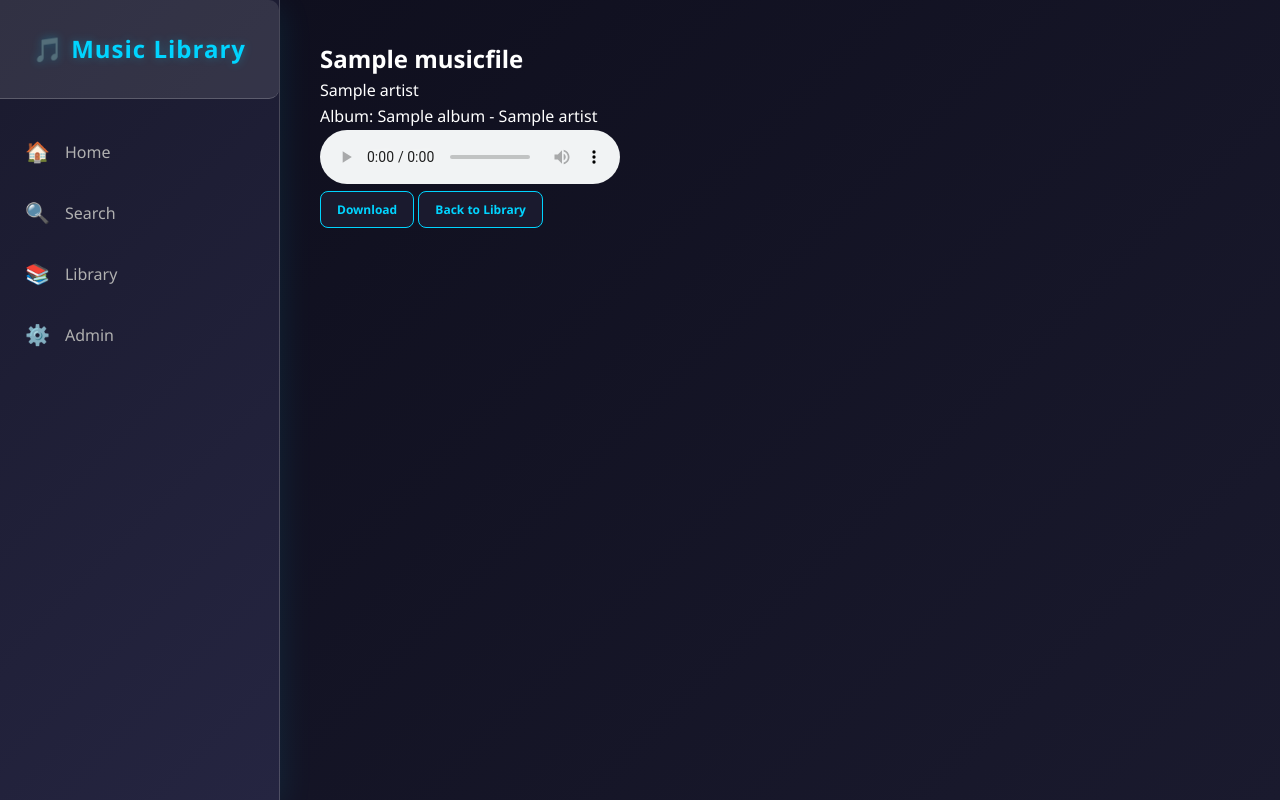
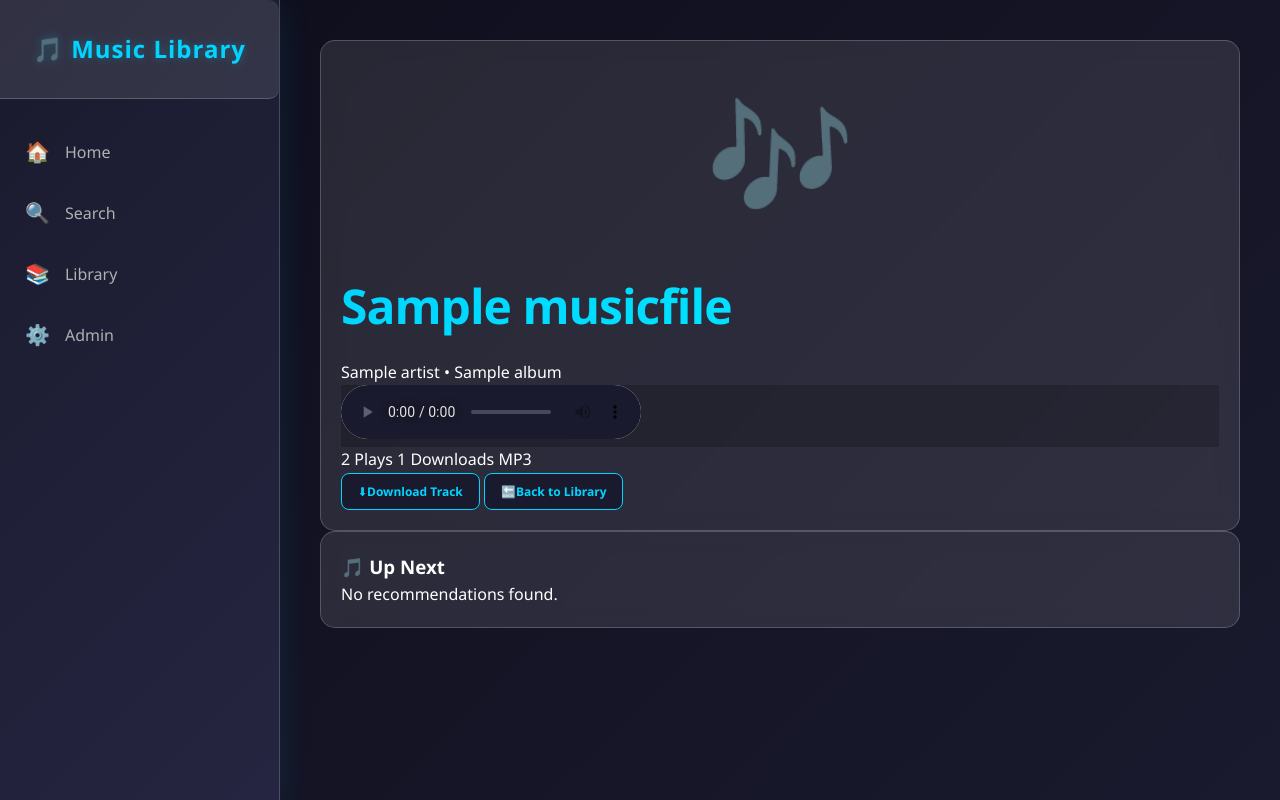
Before and after one commit to vitorpixel-6436/music-stream-app, a Django app: page /player/00000000-0000-0000-0000-000000000001/ in a window 1280 px wide. Run offline with Django 5.2, Linux system fonts and the light colour scheme; tables that the repository leaves empty hold one stand-in row (values such as "Sample post").

Commit message:
Update player.html

```diff
--- a/music/templates/music/player.html
+++ b/music/templates/music/player.html
@@ -1,27 +1,82 @@
 {% extends 'music/base.html' %}
+{% load static %}
 
-{% block title %}{{ music_file.title }} - Player{% endblock %}
+{% block title %}{{ music_file.title }} - Playing{% endblock %}
 
 {% block content %}
-<div class="player-container">
-    <div class="player-info">
-        <h2>{{ music_file.title }}</h2>
-        <p class="artist">{{ music_file.artist }}</p>
-        {% if music_file.album %}
-        <p class="album">Album: {{ music_file.album }}</p>
-        {% endif %}
-    </div>
+<div class="main-content-inner">
+    <div class="row">
+        <!-- Main Player Card -->
+        <div class="col-lg-8">
+            <div class="glass-card player-card p-5 text-center mb-4">
+                <div class="album-image mb-4" style="font-size: 120px;">🎶</div>
+                <h1 class="hero-title mb-2">{{ music_file.title }}</h1>
+                <p class="text-secondary fs-5 mb-4">
+                    {{ music_file.artist.name }}
+                    {% if music_file.album %} • {{ music_file.album.title }}{% endif %}
+                </p>
 
-    <div class="audio-player">
-        <audio id="music-player" controls>
-            <source src="{% url 'music:stream' music_file.pk %}" type="audio/mpeg">
-            Your browser does not support the audio element.
-        </audio>
-    </div>
+                <div class="audio-container my-5 p-4 rounded-4" style="background: rgba(0,0,0,0.2);">
+                    <audio id="music-player" class="w-100" controls autoplay>
+                        <source src="{% url 'music:stream' music_file.pk %}" type="audio/mpeg">
+                        Your browser does not support the audio element.
+                    </audio>
+                </div>
 
-    <div class="player-controls">
-        <a href="{% url 'music:download' music_file.pk %}" class="btn btn-download">Download</a>
-        <a href="{% url 'music:index' %}" class="btn btn-back">Back to Library</a>
+                <div class="player-stats d-flex justify-content-center gap-4 text-secondary small mb-5">
+                    <span><i class="fas fa-play"></i> {{ music_file.play_count }} Plays</span>
+                    <span><i class="fas fa-download"></i> {{ music_file.download_count }} Downloads</span>
+                    <span><i class="fas fa-file-audio"></i> {{ music_file.format|upper }}</span>
+                </div>
+
+                <div class="d-flex justify-content-center gap-3">
+                    <a href="{% url 'music:download' music_file.pk %}" class="btn px-5 py-3">
+                        <span class="me-2">⬇</span> Download Track
+                    </a>
+                    <a href="{% url 'music:index' %}" class="btn px-5 py-3" style="background: var(--secondary-bg);">
+                        <span class="me-2">🔙</span> Back to Library
+                    </a>
+                </div>
+            </div>
+        </div>
+
+        <!-- Recommendations Sidebar -->
+        <div class="col-lg-4">
+            <div class="glass-card p-4">
+                <h3 class="mb-4">🎵 Up Next</h3>
+                <div class="recommendations-list">
+                    {% for rec in recommendations %}
+                        <a href="{% url 'music:player' rec.pk %}" class="d-flex align-items-center gap-3 p-3 rounded-3 text-decoration-none text-white mb-2" style="background: rgba(255,255,255,0.05); transition: background 0.3s;">
+                            <div class="rec-icon" style="font-size: 24px;">💿</div>
+                            <div class="rec-info overflow-hidden">
+                                <div class="text-truncate fw-bold">{{ rec.title }}</div>
+                                <div class="text-secondary small">{{ rec.artist.name }}</div>
+                            </div>
+                        </a>
+                    {% empty %}
+                        <p class="text-secondary small">No recommendations found.</p>
+                    {% endfor %}
+                </div>
+            </div>
+        </div>
     </div>
 </div>
+
+<style>
+    .recommendations-list a:hover {
+        background: rgba(0, 212, 255, 0.1) !important;
+        transform: translateX(5px);
+    }
+    audio::-webkit-media-controls-panel {
+        background-color: var(--secondary-bg);
+    }
+    audio::-webkit-media-controls-play-button,
+    audio::-webkit-media-controls-current-time-display,
+    audio::-webkit-media-controls-time-remaining-display,
+    audio::-webkit-media-controls-timeline,
+    audio::-webkit-media-controls-volume-control-container,
+    audio::-webkit-media-controls-mute-button {
+        filter: invert(1);
+    }
+</style>
 {% endblock %}
```
